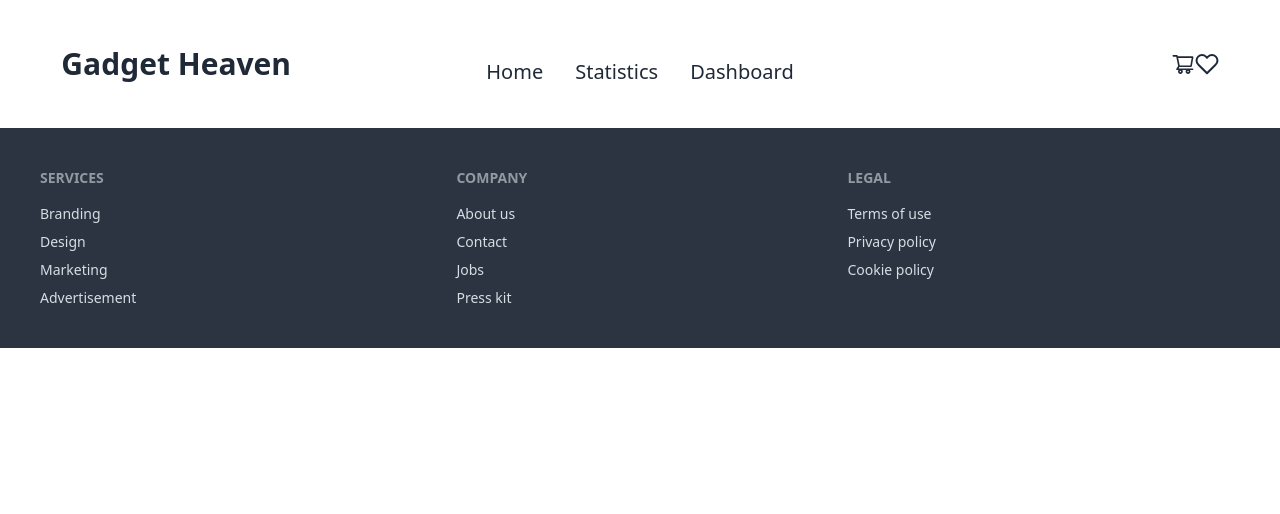
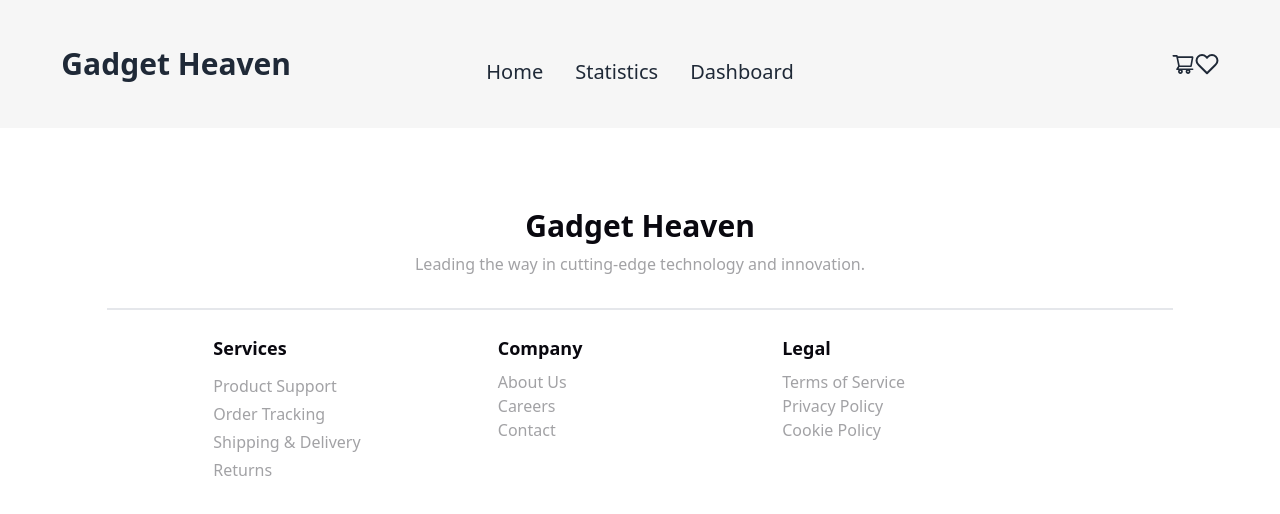
Before and after one commit to SK-Jabed/Gadget-Heaven-React-Project, a React (Vite) app: page / in a window 1280 px wide. Shown: the top 514 px of the page. Built offline with nearby package versions, Linux system fonts and the light colour scheme.

Commit message:
Footer Section Done

```diff
--- a/src/components/Footer/Footer.jsx
+++ b/src/components/Footer/Footer.jsx
@@ -1,28 +1,63 @@
+import { Link } from "react-router-dom";
 
 
 const Footer = () => {
     return (
-      <footer className="footer bg-neutral text-neutral-content p-10">
-        <nav>
-          <h6 className="footer-title">Services</h6>
-          <a className="link link-hover">Branding</a>
-          <a className="link link-hover">Design</a>
-          <a className="link link-hover">Marketing</a>
-          <a className="link link-hover">Advertisement</a>
-        </nav>
-        <nav>
-          <h6 className="footer-title">Company</h6>
-          <a className="link link-hover">About us</a>
-          <a className="link link-hover">Contact</a>
-          <a className="link link-hover">Jobs</a>
-          <a className="link link-hover">Press kit</a>
-        </nav>
-        <nav>
-          <h6 className="footer-title">Legal</h6>
-          <a className="link link-hover">Terms of use</a>
-          <a className="link link-hover">Privacy policy</a>
-          <a className="link link-hover">Cookie policy</a>
-        </nav>
+      <footer className="w-full bg-white py-20">
+        <div className=" w-9/12 flex flex-col items-center mx-auto text-center lg:text-balance">
+          <h2 className="text-[#09080F] text-3xl font-bold mb-2">
+            Gadget Heaven
+          </h2>
+          <p className="text-[#09080F60] font-medium pb-8 ">
+            Leading the way in cutting-edge technology and innovation.
+          </p>
+        </div>
+        <div className="border-b-2 w-10/12 mx-auto"></div>
+        <div className="lg:w-8/12 mx-auto px-8 lg:px-0">
+          <div className="grid grid-cols-1 lg:grid-cols-3 pt-6">
+            <div className="flex flex-col justify-start gap-1">
+              <h2 className="text-lg font-bold text-[#09080F] mb-2">
+                Services
+              </h2>
+              <Link className="text-[#09080F60] font-medium hover:text-black">
+                Product Support
+              </Link>
+              <Link className="text-[#09080F60] font-medium hover:text-black">
+                Order Tracking
+              </Link>
+              <Link className="text-[#09080F60] font-medium hover:text-black">
+                Shipping & Delivery
+              </Link>
+              <Link className="text-[#09080F60] font-medium hover:text-black">
+                Returns
+              </Link>
+            </div>
+            <div className="flex flex-col justify-start">
+              <h2 className="text-lg font-bold text-[#09080F] mb-2">Company</h2>
+              <Link className="text-[#09080F60] font-medium hover:text-black">
+                About Us
+              </Link>
+              <Link className="text-[#09080F60] font-medium hover:text-black">
+                Careers
+              </Link>
+              <Link className="text-[#09080F60] font-medium hover:text-black">
+                Contact
+              </Link>
+            </div>
+            <div className="flex flex-col justify-start">
+              <h2 className="text-lg font-bold text-[#09080F] mb-2">Legal</h2>
+              <Link className="text-[#09080F60] font-medium hover:text-black">
+                Terms of Service
+              </Link>
+              <Link className="text-[#09080F60] font-medium hover:text-black">
+                Privacy Policy
+              </Link>
+              <Link className="text-[#09080F60] font-medium hover:text-black">
+                Cookie Policy
+              </Link>
+            </div>
+          </div>
+        </div>
       </footer>
     );
 };
--- a/src/layouts/MainLayout.jsx
+++ b/src/layouts/MainLayout.jsx
@@ -4,7 +4,7 @@ import Navbar from "../components/Navbar/Navbar";
 
 const MainLayout = () => {
     return (
-        <div>
+        <div className="bg-[#F6F6F6]">
             {/* Navbar */}
             <Navbar></Navbar>
             {/* Dynamic Sections */}
```
